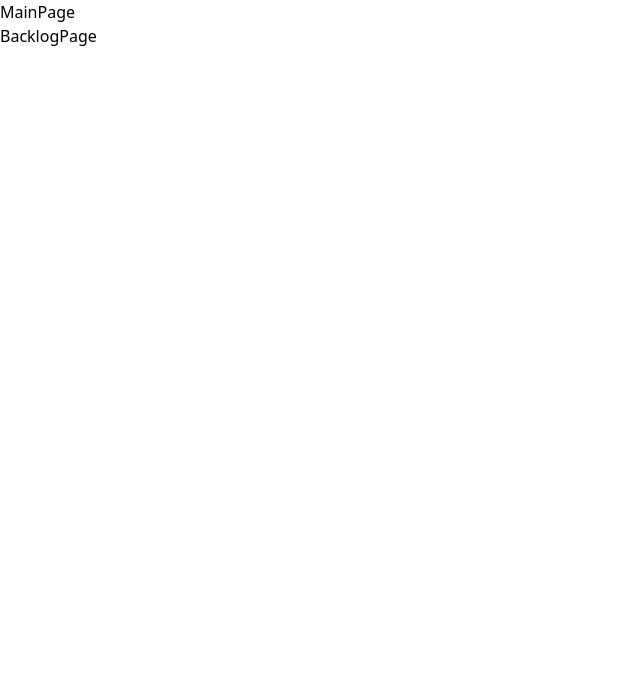
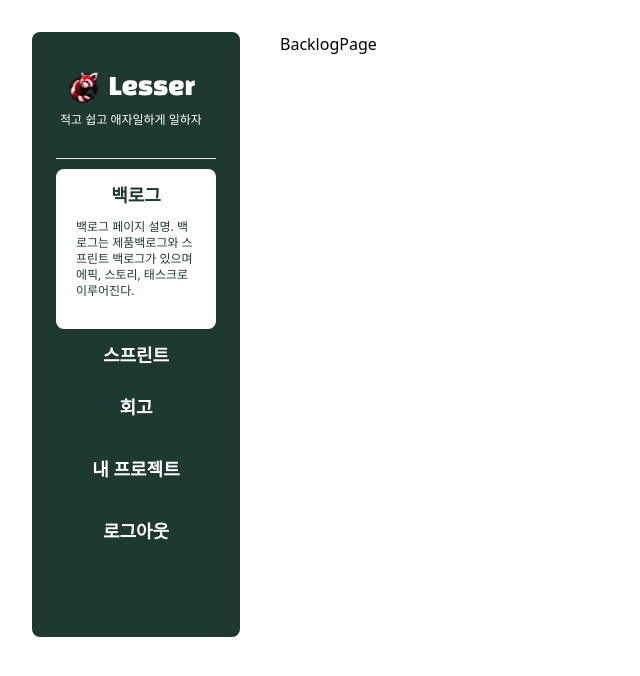
Before and after one commit to boostcampwm2023/web10-Lesser, a React (Vite) app in the folder FE/: page /backlog in a window 1280 px wide. Shown: the top 676 px of the page, without its empty margins (0-640 px from the left). Built offline with nearby package versions, Linux system fonts and the light colour scheme.

Commit message:
feat: [move-page] 사이드 네비게이션 바 기능 구현
MainPage에 사이드 네비게이션 바 적용
각 페이지로 이동할 수 있도록 함

```diff
--- a/FE/src/components/backlog/NavigationButton.tsx
+++ b/FE/src/components/backlog/NavigationButton.tsx
@@ -1,3 +1,4 @@
+import { Link } from 'react-router-dom';
 import { NavigationInformation } from '../../types/navigation';
 
 interface NavigationButtonProps extends NavigationInformation {
@@ -5,17 +6,18 @@ interface NavigationButtonProps extends NavigationInformation {
 }
 
 const NavigationButton = ({ pageName, description, pageURI, currentURI }: NavigationButtonProps) => {
-  const URIIsSame = currentURI === pageURI;
+  const sameURL = currentURI === pageURI;
 
   return (
-    <button
+    <Link
+      to={pageURI}
       className={`flex flex-col items-center gap-2.5 w-full ${
-        URIIsSame ? 'bg-true-white py-3 px-5 rounded-lg' : 'py-3'
+        sameURL ? 'bg-true-white py-3 px-5 rounded-lg h-40' : 'py-3'
       }`}
     >
-      <p className={`text-lg font-bold ${URIIsSame ? 'text-house-green' : 'text-true-white'}`}>{pageName}</p>
-      {URIIsSame && <p className="text-xs font-medium text-house-green">{description}</p>}
-    </button>
+      <p className={`text-lg font-bold ${sameURL ? 'text-house-green' : 'text-true-white'}`}>{pageName}</p>
+      {sameURL && <p className="text-xs font-medium text-house-green">{description}</p>}
+    </Link>
   );
 };
 
--- a/FE/src/components/backlog/SideNavigationBar.tsx
+++ b/FE/src/components/backlog/SideNavigationBar.tsx
@@ -1,37 +1,33 @@
 import { NavigationInformation } from '../../types/navigation';
 import NavigationButton from './NavigationButton';
 import lesserLogo from '../../assets/icons/lesserLogo.svg';
+import { Link, useLocation } from 'react-router-dom';
 
 const navigationInformation: NavigationInformation[] = [
   {
     pageName: '백로그',
-    pageURI: 'backlog',
+    pageURI: '/backlog',
     description:
       '백로그 페이지 설명. 백로그는 제품백로그와 스프린트 백로그가 있으며 에픽, 스토리, 태스크로 이루어진다.',
   },
   {
     pageName: '스프린트',
-    pageURI: 'sprint',
+    pageURI: '/sprint',
     description:
       '스프린트 페이지 설명. 스프린트 시작하면 칸반보드를 확인할 수 있고, 드래그 앤 드롭을 이용해 티켓을 옮길 수 있다.',
   },
   {
     pageName: '회고',
-    pageURI: 'retrospect',
+    pageURI: '/review',
     description: '회고하는 페이지 설명. 스프린트 백로그 태스트 상태 분석, 번다운 차트, 회고 글 작성 칸이 있을 예정',
-  },
-  {
-    pageName: '내 프로젝트',
-    pageURI: 'projects',
-    description: '내 프로젝트를 볼 수 있는 페이지',
   },
 ];
 
 const SideNavigationBar = () => {
-  const currentURI = 'backlog';
+  const currentURI = useLocation().pathname;
 
   return (
-    <nav className="flex flex-col items-center px-6 py-8 rounded-lg w-52 bg-house-green gap-2.5">
+    <nav className="flex flex-col items-center px-6 py-8 rounded-lg w-52 bg-house-green gap-2.5 mr-10">
       <div className="mb-5">
         <img src={lesserLogo} alt="로고" />
         <p className="text-xs font-medium text-true-white">적고 쉽고 애자일하게 일하자</p>
@@ -44,7 +40,10 @@ const SideNavigationBar = () => {
           </li>
         ))}
       </ul>
-      <button className="py-3 text-lg font-bold text-true-white mb-44">로그아웃</button>
+      <Link to={'project'} className="py-3 text-lg font-bold text-true-white">
+        내 프로젝트
+      </Link>
+      <button className="py-3 mb-12 text-lg font-bold text-true-white">로그아웃</button>
     </nav>
   );
 };
--- a/FE/src/pages/MainPage.tsx
+++ b/FE/src/pages/MainPage.tsx
@@ -1,11 +1,10 @@
 import { Outlet } from 'react-router-dom';
-const MainPage = () => {
-  return (
-    <div>
-      MainPage
-      <Outlet />
-    </div>
-  );
-};
+import SideNavigationBar from '../components/backlog/SideNavigationBar';
+const MainPage = () => (
+  <div className="flex p-8">
+    <SideNavigationBar />
+    <Outlet />
+  </div>
+);
 
 export default MainPage;
```
